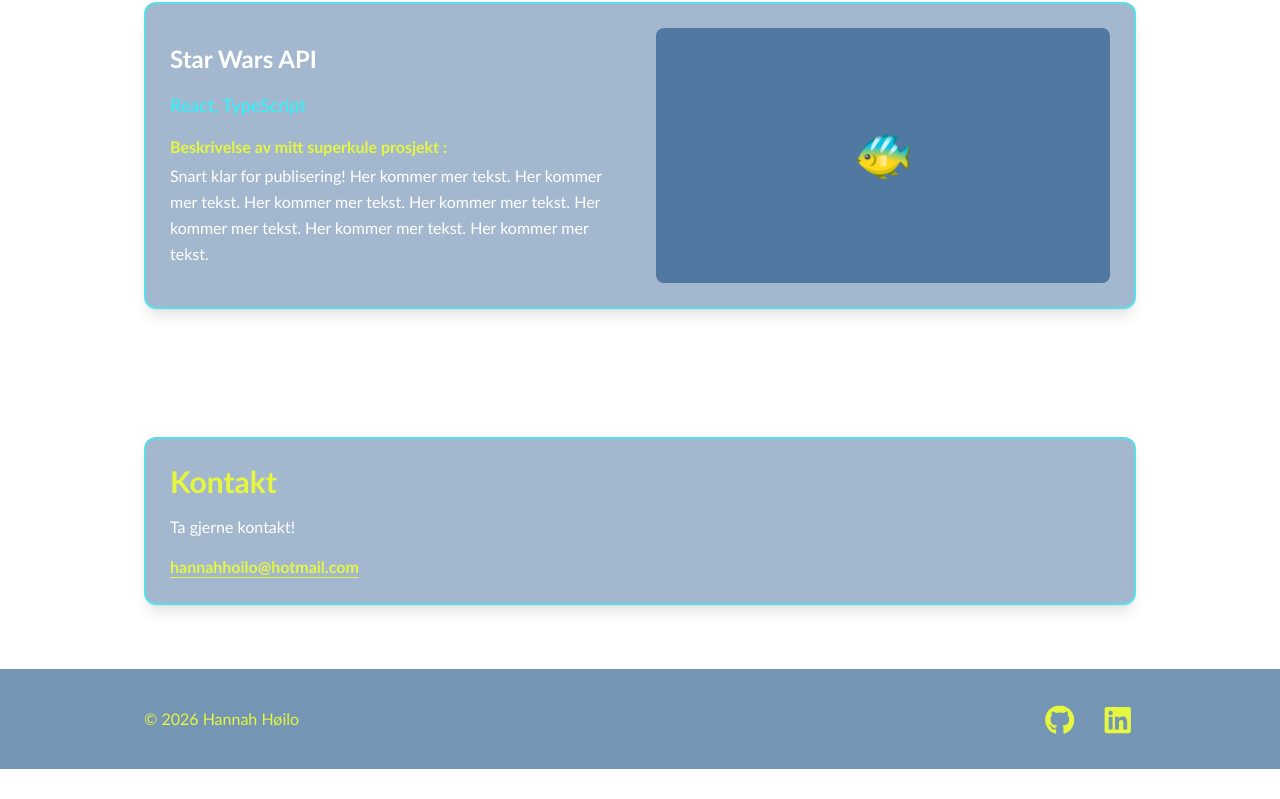
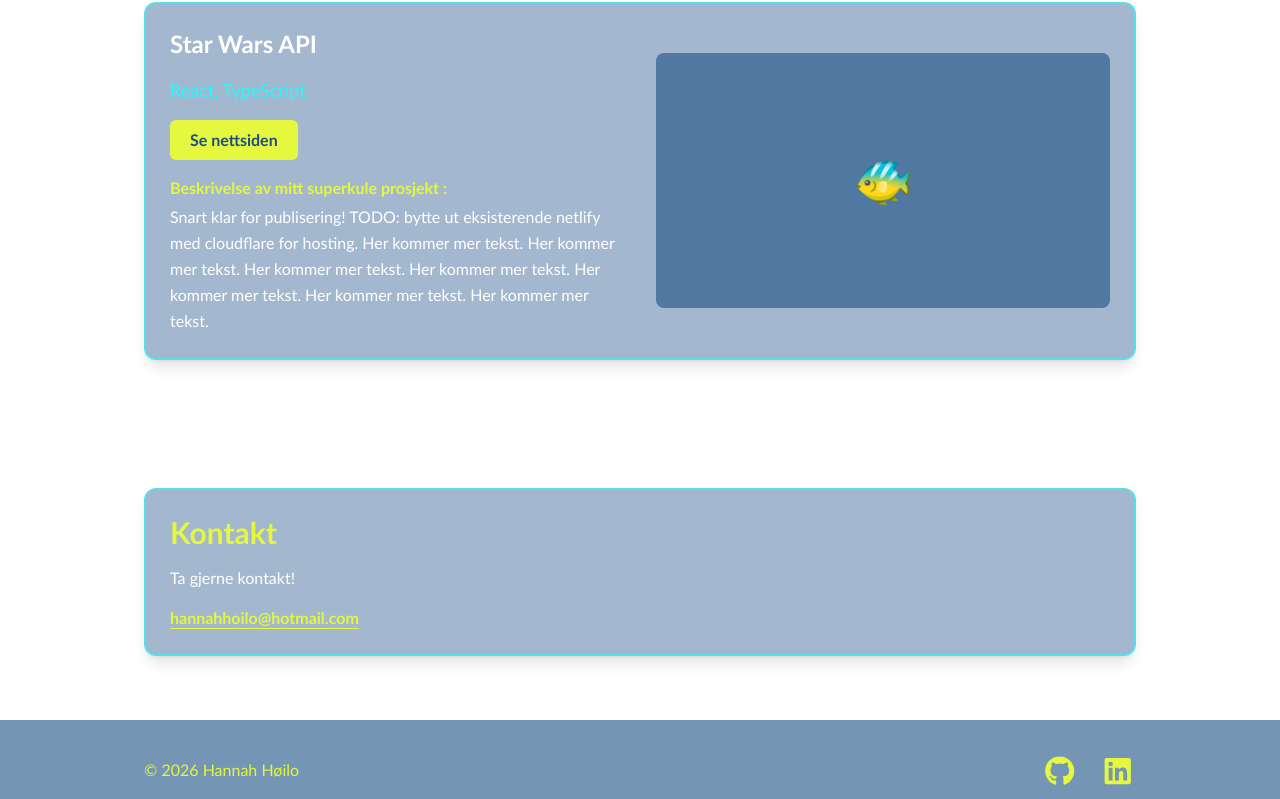
Before and after one commit to Hannahhoilo/My-Portfolio, a React (Vite) app: page / in a window 1280 px wide. Shown: the part 2791-3590 px from the top of the page. Before the commit the page ends 3560 px from the top, so only its background shows below. Built offline with nearby package versions, Linux system fonts and the light colour scheme.

Commit message:
la til lenke

```diff
--- a/src/data/projects.ts
+++ b/src/data/projects.ts
@@ -54,7 +54,8 @@
     id: 6,
     title: "Star Wars API",
     description:
-      "Snart klar for publisering! Her kommer mer tekst. Her kommer mer tekst. Her kommer mer tekst. Her kommer mer tekst. Her kommer mer tekst. Her kommer mer tekst. Her kommer mer tekst.",
+      "Snart klar for publisering! TODO: bytte ut eksisterende netlify med cloudflare for hosting. Her kommer mer tekst. Her kommer mer tekst. Her kommer mer tekst. Her kommer mer tekst. Her kommer mer tekst. Her kommer mer tekst. Her kommer mer tekst.",
     technologies: ["React", "TypeScript"],
+    liveUrl: "https://dantooine-api.netlify.app/",
   },
 ];
```
